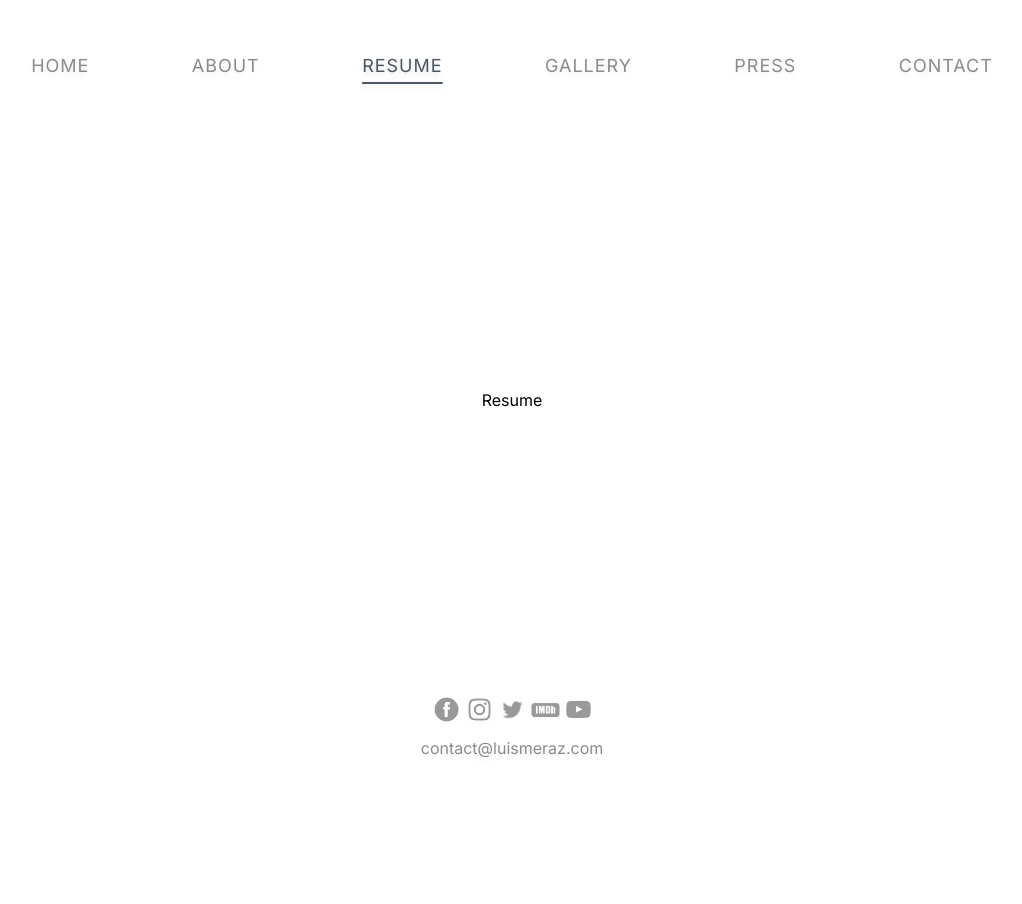
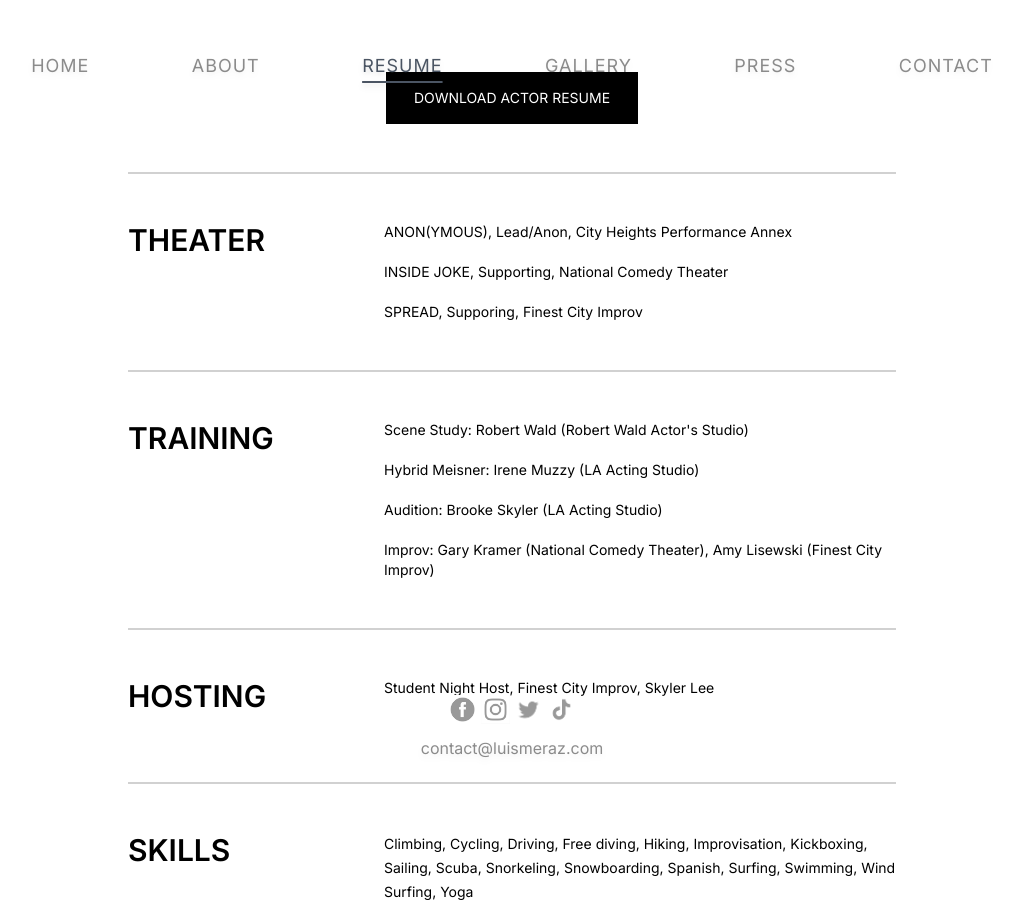
Before and after one commit to juhyeh/actor-website, a Next.js app: page /resume in a window 1280 px wide. Shown: the whole page, without its empty margins (128-1150 px from the left). Before the commit the page ends 800 px from the top, so only its background shows below. Built offline with nearby package versions, Linux system fonts and the light colour scheme.

Commit message:
resume page started

```diff
--- a/app/about/page.js
+++ b/app/about/page.js
@@ -4,9 +4,9 @@ import Image from "next/image";
 
 const AboutMe = () => {
   return (
-    <div class="flex flex-row">
-      <div>
-        <p>
+    <div class="flex">
+      <div class="flex flex-col items-center md:flex-row max-w-screen-md">
+        <p class="pb-5">
           Luis Meraz is a Mexican actor and improviser. Against many odds,
           he&apos;s achieved his version of the American Dream. He worked for
           many of the tech titans of our day. With no time to waste, he&apos;s
@@ -16,13 +16,14 @@ const AboutMe = () => {
           wittiness. Oh, he&apos;s fucking witty. He asks you, can we play
           already?
         </p>
+        <Image
+          src="/luis-meraz-headshot-commercial.png"
+          width={300}
+          height={300}
+          alt="Luiz Meraz Photo"
+          class="py-5"
+        />
       </div>
-      <Image
-        src="/luis-meraz-headshot-commercial.png"
-        width={300}
-        height={300}
-        alt="Luiz Meraz Photo"
-      />
     </div>
   );
 };
--- a/app/globals.css
+++ b/app/globals.css
@@ -13,10 +13,10 @@
   @apply relative tracking-[1px] text-neutral-700/60 drop-shadow-md hover:text-gray-600 text-sm lg:text-lg flex items-center justify-center;
 }
 .black_underline {
-  @apply relative tracking-[1px] underline text-gray-600 text-sm lg:text-lg drop-shadow-md underline-offset-[10px] decoration-[1.5px];
+  @apply relative tracking-[1px] underline text-gray-600 text-sm lg:text-lg drop-shadow-md underline-offset-[9px] decoration-[1.5px];
 }
 .black_btn::after {
-  @apply content-[''] bg-gray-600 h-[1px] w-[0%] left-0 -bottom-[3px] rounded-xl absolute duration-300;
+  @apply content-[''] bg-gray-600 h-[1.5px] w-[0%] left-0 -bottom-[3px] rounded-xl absolute duration-300;
 }
 .black_btn:hover::after {
   @apply w-[100%];
@@ -31,9 +31,6 @@
 }
 
 /* Footer Styles */
-.footer {
-}
-
 .footer_email {
   @apply text-neutral-700/60 drop-shadow-md flex justify-center pb-10;
 }
@@ -45,3 +42,15 @@
 .socials_logo {
   @apply px-0.5;
 }
+
+/* Resume Page */
+.resume_section {
+  @apply container flex flex-col sm:flex-row;
+}
+
+.resume_section_title {
+  @apply text-3xl font-semibold basis-2/6 pb-5;
+}
+.resume_body {
+  @apply basis-4/6 text-sm;
+}
--- a/app/resume/page.js
+++ b/app/resume/page.js
@@ -1,7 +1,61 @@
 import React from "react";
 
 const Resume = () => {
-  return <div>Resume</div>;
+  return (
+    <div class="max-w-screen-md mt-[11rem] flex flex-col justify-center items-center">
+      <a
+        class="bg-black text-sm text-white py-4 px-7"
+        href="/files/luis-meraz-actor-resume.pdf"
+        download
+      >
+        DOWNLOAD ACTOR RESUME
+      </a>
+      <hr class="my-12 h-0.5 border-t-0 bg-neutral-400/50 w-full" />
+      <div className="resume_section">
+        <div className="resume_section_title">THEATER</div>
+        <div className="resume_body">
+          <p>ANON(YMOUS), Lead/Anon, City Heights Performance Annex</p> <br />
+          <p>INSIDE JOKE, Supporting, National Comedy Theater</p>
+          <br />
+          <p>SPREAD, Supporing, Finest City Improv</p>
+        </div>
+      </div>
+      <hr class="my-12 h-0.5 border-t-0 bg-neutral-400/50 w-full" />
+      <div className="resume_section">
+        <div className="resume_section_title">TRAINING</div>
+        <div className="resume_body">
+          <p>Scene Study: Robert Wald (Robert Wald Actor&apos;s Studio)</p>
+          <br />
+          <p>Hybrid Meisner: Irene Muzzy (LA Acting Studio)</p>
+          <br />
+          <p>Audition: Brooke Skyler (LA Acting Studio)</p>
+          <br />
+          <p>
+            Improv: Gary Kramer (National Comedy Theater), Amy Lisewski (Finest
+            City Improv)
+          </p>
+        </div>
+      </div>
+      <hr class="my-12 h-0.5 border-t-0 bg-neutral-400/50 w-full" />
+      <div className="resume_section">
+        <div className="resume_section_title">HOSTING</div>
+        <div className="resume_body">
+          <p>Student Night Host, Finest City Improv, Skyler Lee</p>
+        </div>
+      </div>
+      <hr class="my-12 h-0.5 border-t-0 bg-neutral-400/50 w-full" />
+      <div className="resume_section">
+        <div className="resume_section_title">SKILLS</div>
+        <div className="resume_body">
+          <p class="leading-6">
+            Climbing, Cycling, Driving, Free diving, Hiking, Improvisation,
+            Kickboxing, Sailing, Scuba, Snorkeling, Snowboarding, Spanish,
+            Surfing, Swimming, Wind Surfing, Yoga
+          </p>
+        </div>
+      </div>
+    </div>
+  );
 };
 
 export default Resume;
--- a/components/Footer.jsx
+++ b/components/Footer.jsx
@@ -5,7 +5,7 @@ const Footer = () => {
   return (
     <div class="absolute inset-x-0 bottom-0">
       <div className="social_media_links">
-        <a href="https://www.facebook.com" target="_blank">
+        <a href="https://www.facebook.com/itsluismeraz" target="_blank">
           <Image
             src="/facebook-logo.png"
             alt="facebook-logo"
@@ -14,7 +14,7 @@ const Footer = () => {
             className="socials_logo"
           />
         </a>
-        <a href="https://www.instagram.com" target="_blank">
+        <a href="https://www.instagram.com/itsluismeraz/" target="_blank">
           <Image
             src="/instagram-logo.png"
             alt="instagram-logo"
@@ -23,7 +23,7 @@ const Footer = () => {
             className="socials_logo"
           />
         </a>
-        <a href="https://www.twitter.com" target="_blank">
+        <a href="https://twitter.com/itsluismeraz" target="_blank">
           <Image
             src="/twitter-logo.png"
             alt="twitter-logo"
@@ -32,7 +32,7 @@ const Footer = () => {
             className="socials_logo"
           />
         </a>
-        <a href="https://www.imdb.com" target="_blank">
+        {/* <a href="https://www.imdb.com" target="_blank">
           <Image
             src="/imdb-logo.png"
             alt="imdb-logo"
@@ -40,11 +40,21 @@ const Footer = () => {
             height={33}
             className="socials_logo"
           />
+          <FontAwesomeIcon icon={faImdb} size="sm" style={{color: "#9e9e9e",}} />
         </a>
         <a href="https://www.youtube.com" target="_blank">
           <Image
             src="/youtube-logo.png"
             alt="youtube-logo"
+            width={33}
+            height={33}
+            className="socials_logo"
+          />
+        </a> */}
+        <a href="https://www.tiktok.com/@itsluismeraz" target="_blank">
+          <Image
+            src="/tiktok-logo.png"
+            alt="tiktok-logo"
             width={33}
             height={33}
             className="socials_logo"
```
Also changed, not shown: public/tiktok-logo.png (added), 1 other file (tests, documents, lock files or other folders).
